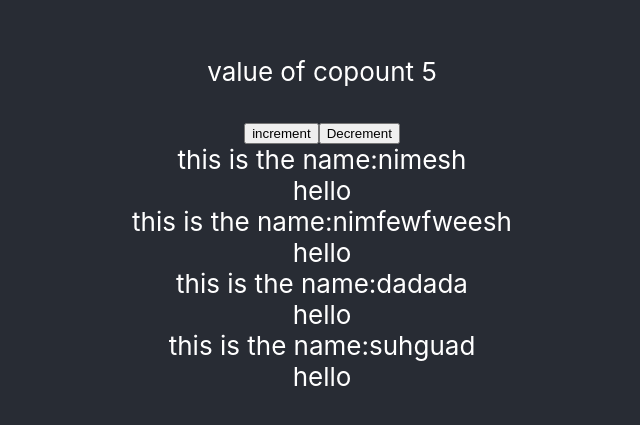
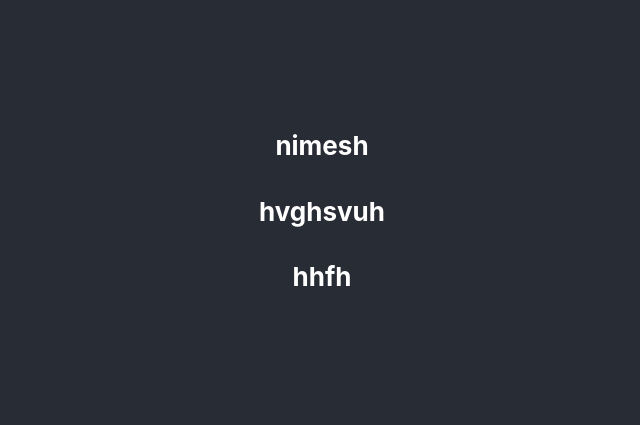
Before and after one commit to nimeshpoudel7/reactWithAmtony, a React (Create React App) app: page / in a window 1280 px wide. Shown: the part 189-614 px from the top of the page, without its empty margins (318-958 px from the left). Built offline with nearby package versions, Linux system fonts and the light colour scheme.

Commit message:
conditional renderiong

```diff
--- a/src/App.js
+++ b/src/App.js
@@ -1,62 +1,18 @@
-import { useState } from 'react';
+
 import './App.css';
-import Counter from './Counter';
-import Employee from './Employee';
-
-
 function App() {
-//   const data=[
-//    {
-//   id:'sas',
-//   name: 'mane Schuster',
-//   salary:1000,
-//   title: ' Operations Producer',
-//   address:{
-//     street:'fhaufh',
-//     salary:5000,
-//     country:'hfuahfuf',
-//     zone:{
-//       map:'dadad',
-//       ward:'010'
-//     }
-//   }
-//  }]
-
-const emplyoee=[{
-  id:12443,
-  name:'nimesh',
-  title:'cs'
-},{
-  id:124433,
-  name:'nimfewfweesh',
-  title:'cs'
-},{
-  id:123567,
-  name:'dadada',
-  title:'cs'
-},{
-  id:1787623,
-  name:'suhguad',
-  title:'cs'
-}]
-
+  const empData=['nimesh','hvghsvuh','hhfh']
   return (
-
-
     <div className="App">
       <header className="App-header">
-       <Counter/>
-       {emplyoee.map((details,index)=>{
+      {empData && empData.length>1 &&
+      <div>
+        {empData.map((details)=>{
+          return(<h4>{details}</h4>)
+        })}
+      </div>
+      }
 
-        return(
-           <Employee name={details.name} key={details.id}/>)
-
-       })
-       }
-       {/* {data.map(details=>{
-         console.log({...details})
-         return(<Employee {...details} key={details.id} />)
-       })} */}
       </header>
 
 
```
